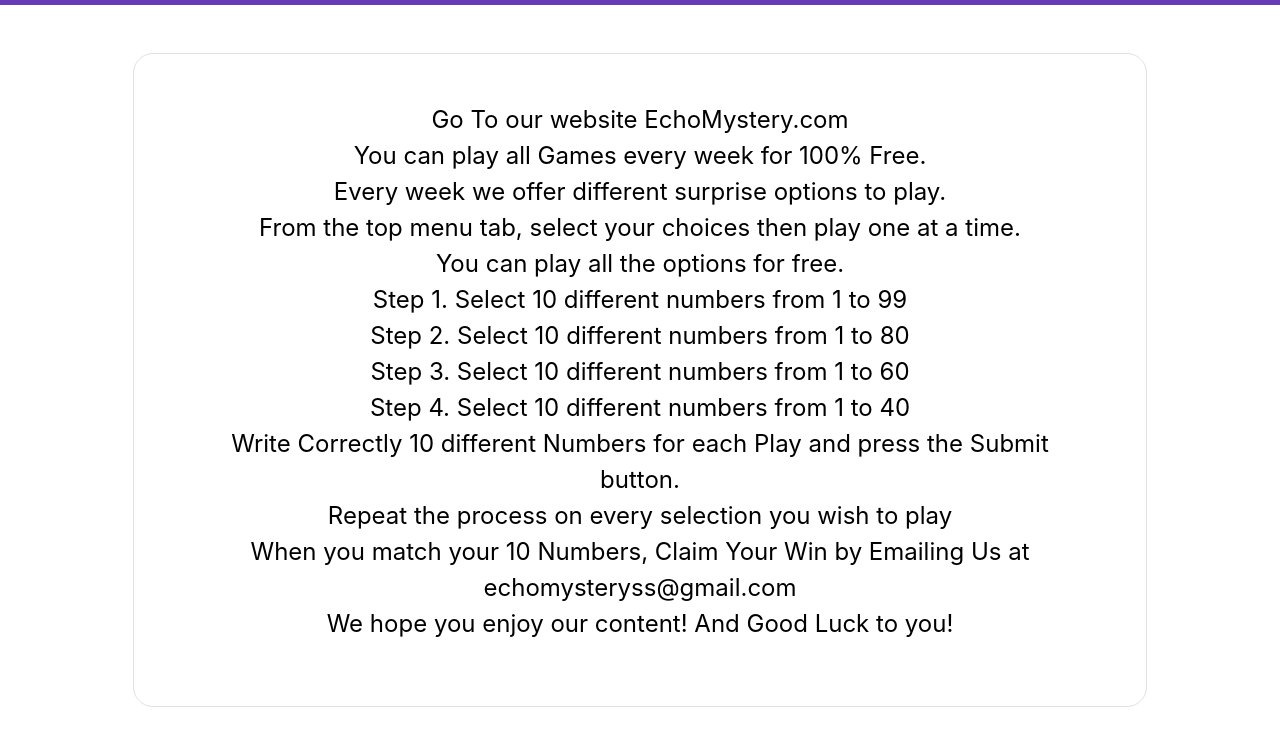
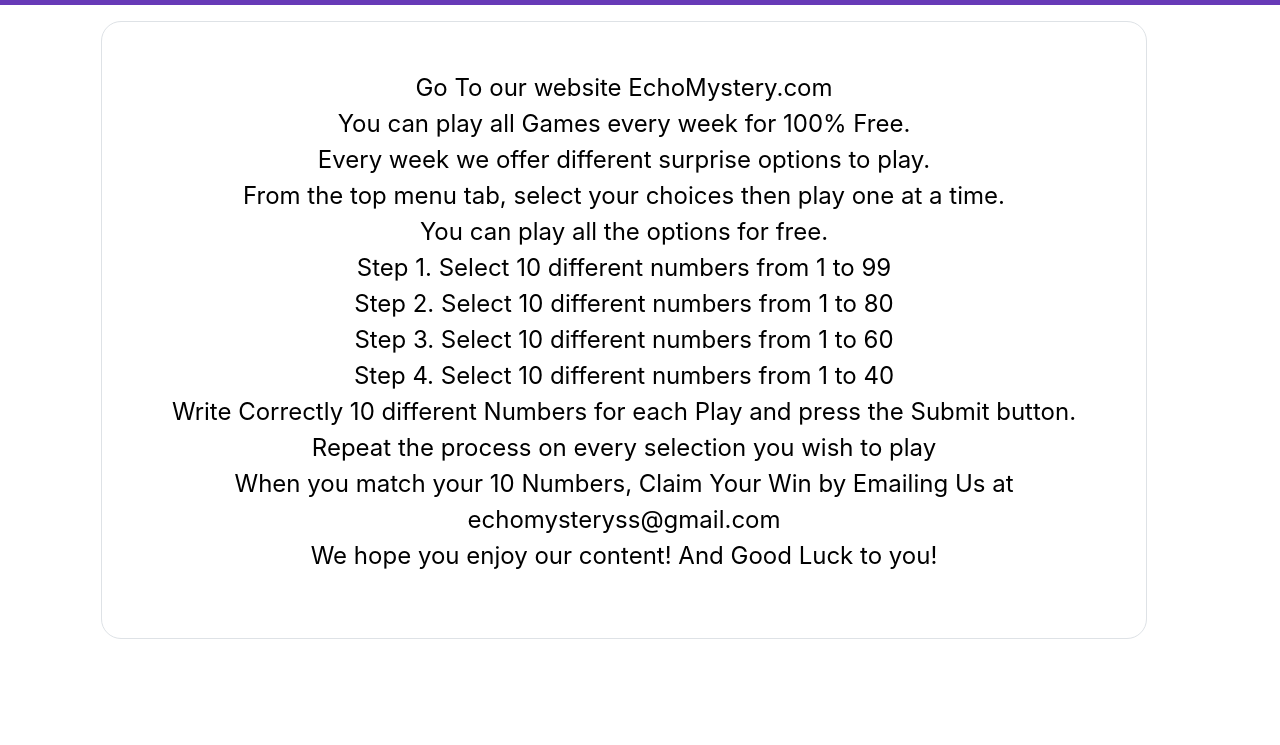
Before and after one commit to cainamisir/formWeb, a plain HTML site: page howtoplay.html in a window 1280 px wide. Shown: the part 51-796 px from the top of the page. Drawn offline with nearby package versions, Linux system fonts and the light colour scheme.

Commit message:
info pages

```diff
--- a/howtoplay.html
+++ b/howtoplay.html
@@ -46,7 +46,7 @@
       </div>
     </nav>
     <div class = "container">
-     <div class = "row align-items-center text-center mt-5 ml-5 mr-5 border" style="text-align: center; background-color: white; border-radius: 20px; ">
+     <div class = "row align-items-center text-center mt-3 ml-3 mr-5 border" style="text-align: center; background-color: white; border-radius: 20px; ">
         <div class = "col">
         <p style="font-size: 1.5rem; color: black;overflow-wrap: break-word; " class="p-5 text-center">Go To our website EchoMystery.com<br>
             You can play all Games every week for 100% Free.<br>
```
